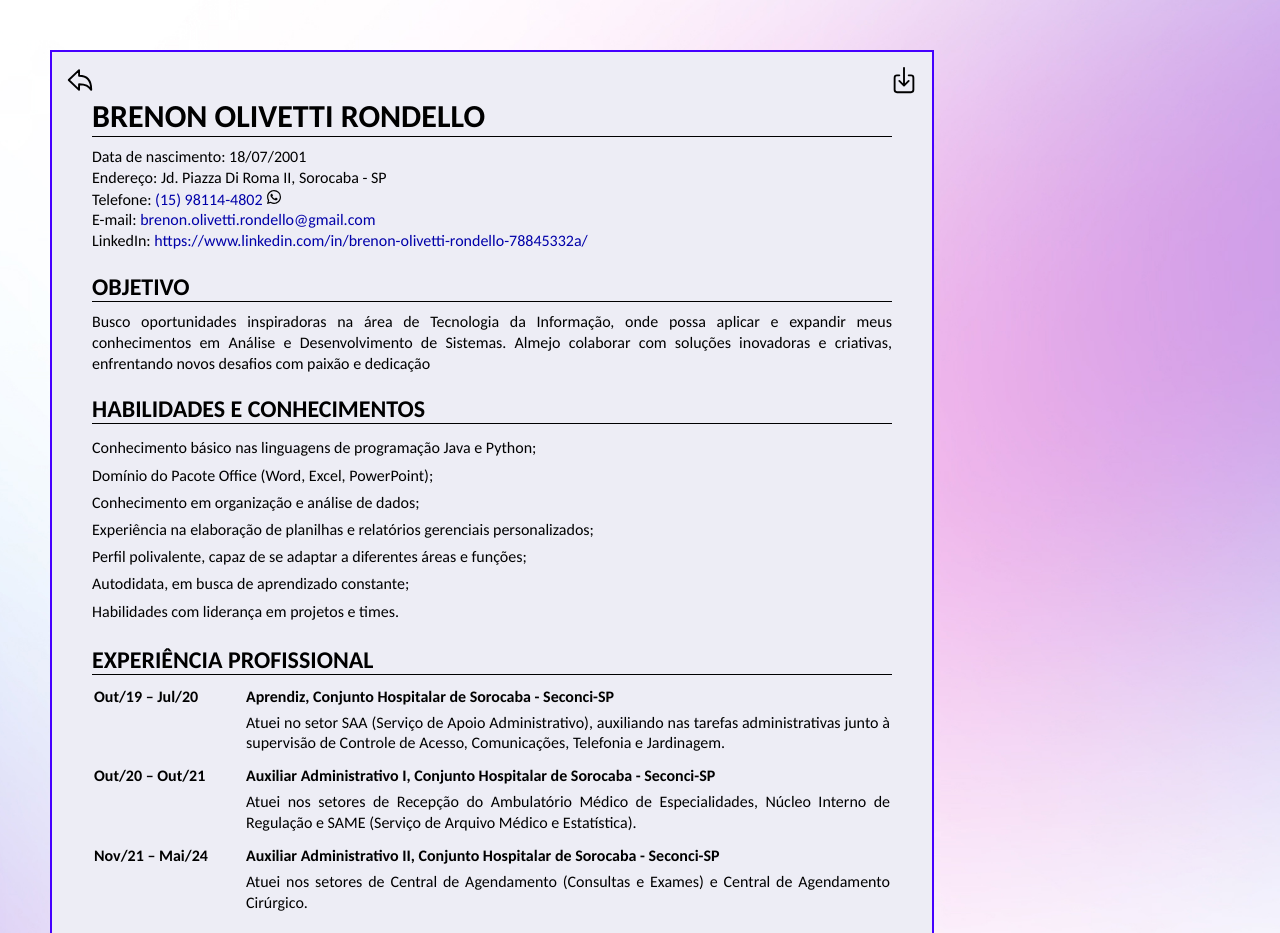
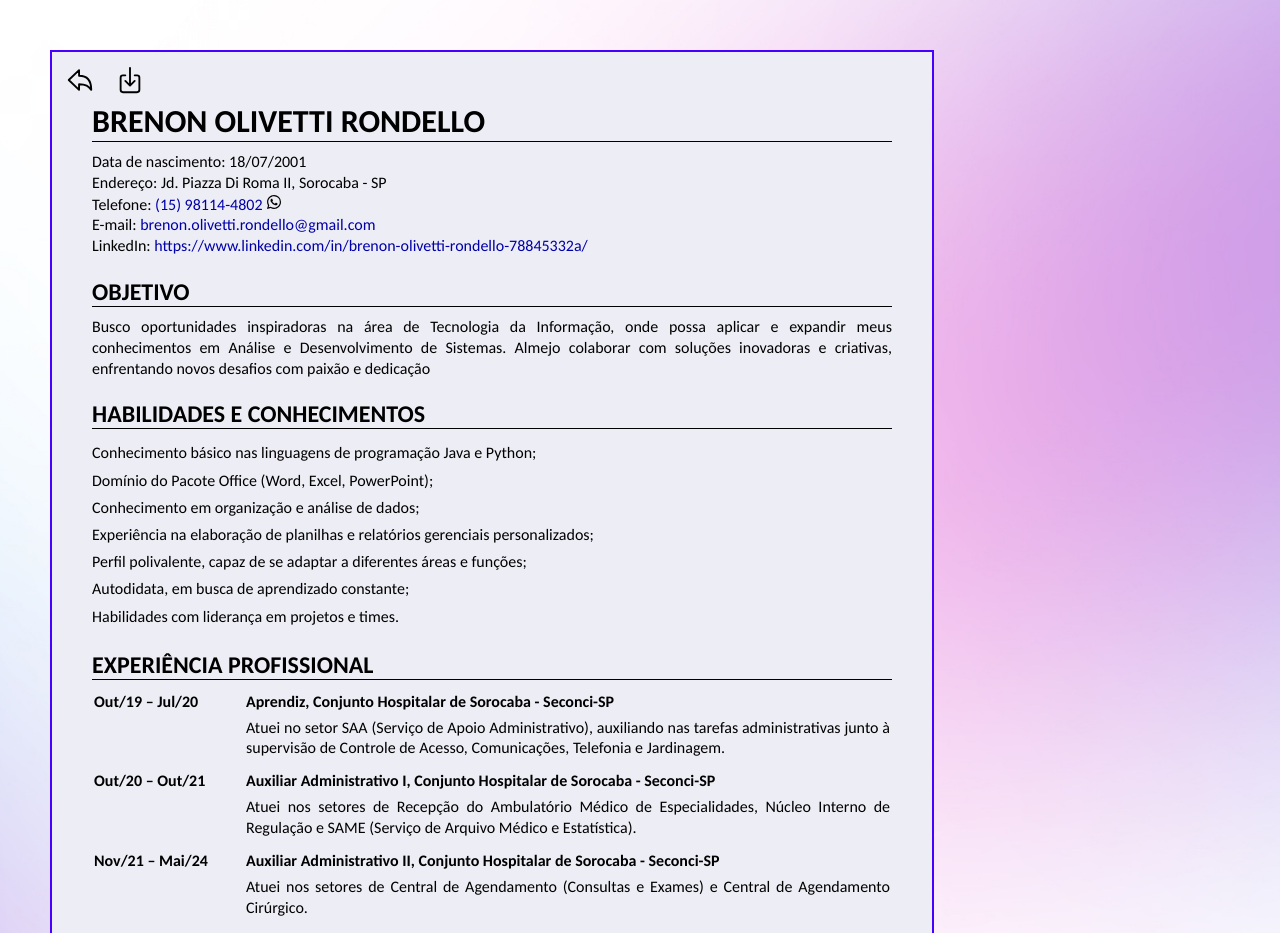
Before and after one commit to BrenonDev/ProConnect, a plain HTML site: page curriculum-vitae.html in a window 1280 px wide. Shown: the top 933 px of the page. Drawn offline with nearby package versions, Linux system fonts and the light colour scheme.

Commit message:
modificação da localização do botão de download do currículo

```diff
--- a/style-curriculum-vitae.css
+++ b/style-curriculum-vitae.css
@@ -68,7 +68,7 @@ body {
   align-items: center;
   justify-content: center;
   position: absolute;
-  right: 0;
+  left: 50px;
 }
 
 #download a {
@@ -92,7 +92,7 @@ body {
 }
 
 #curriculum-vitae h1 {
-  margin-top: 5px;
+  margin-top: 10px;
   border-bottom: 1px solid var(--text-color);
   margin-bottom: 10px;
 }
```
